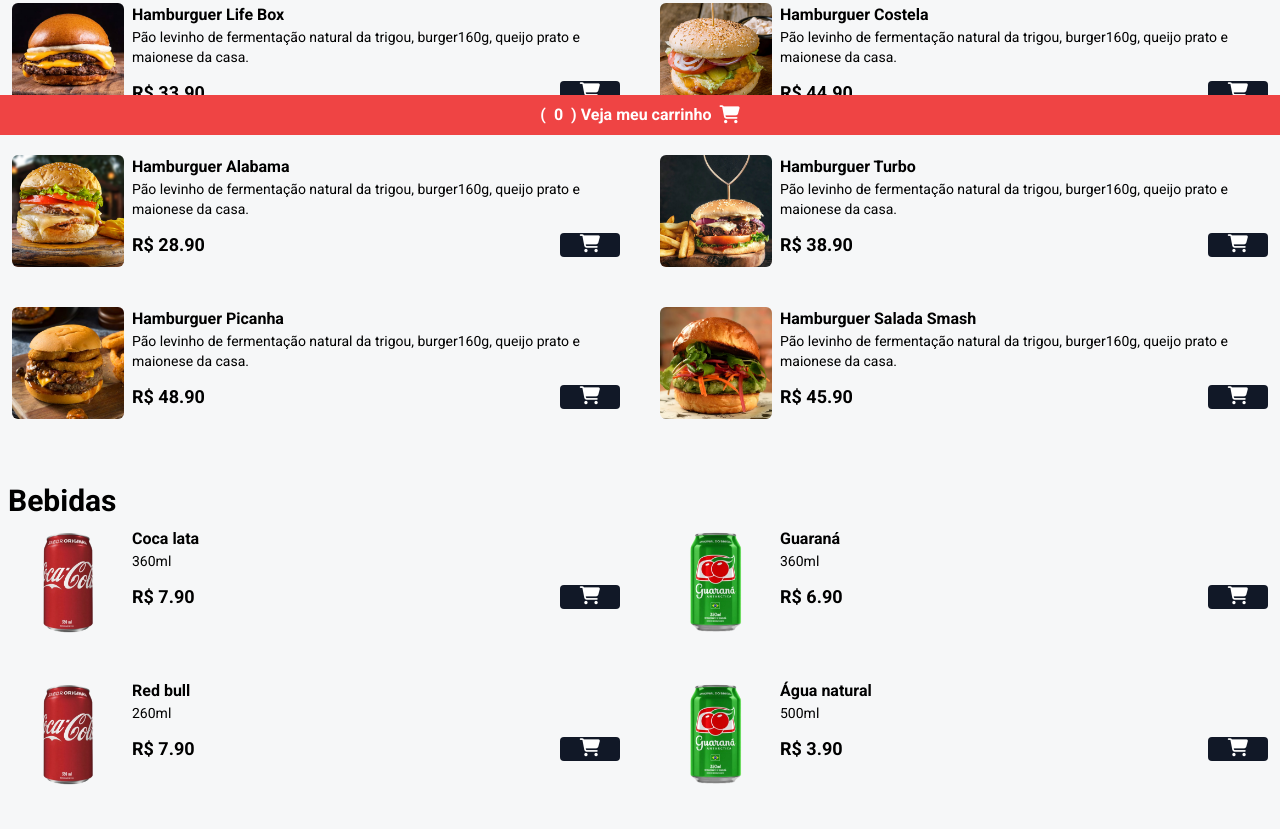
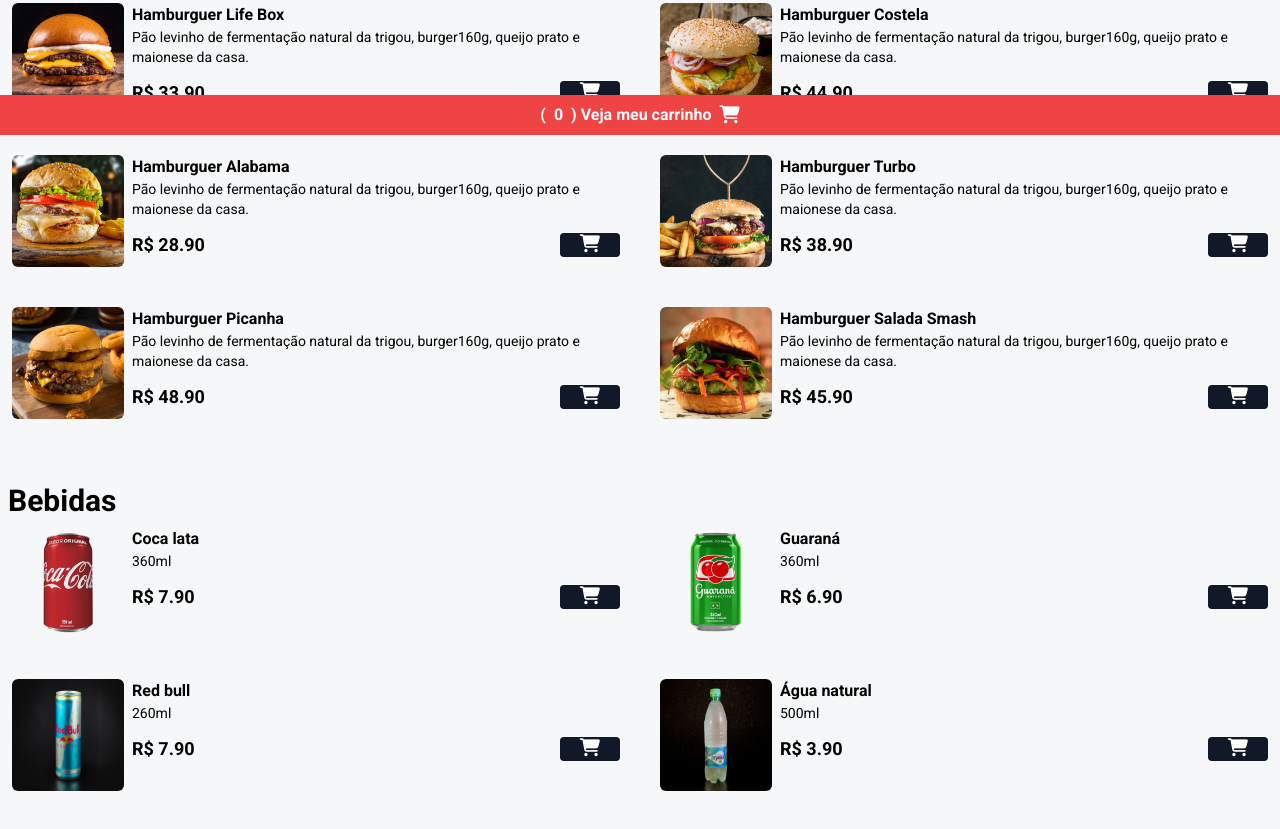
Before and after one commit to BrennoAlenkar/cardapio, a website: page index.html in a window 1280 px wide. Shown: the part 665-1494 px from the top of the page. Drawn offline with nearby package versions, Linux system fonts and the light colour scheme.

Commit message:
Atualizei

```diff
--- a/index.html
+++ b/index.html
@@ -44,7 +44,7 @@
 
             <div class="flex gap-2">
                 <img src="assets/hamb-1.png" alt="Hamburguer Smash"
-                    class="w-28 h-28 rounded-md hover:scale-110 hover:-rotate-2 duration-300">
+                    class="w-28 h-28 rounded-md hover:scale-110 hover:-rotate-2 duration-300 cursor-pointer">
                 <div>
                     <p class="font-bold">Hamburguer Smash</p>
                     <p class="text-sm">Pão levinho de fermentação natural da trigou, burger160g, queijo prato e maionese
@@ -240,7 +240,7 @@
             </div>
 
             <div class="flex gap-2 w-full">
-                <img src="assets/refri-1.png" alt="Red bull"
+                <img src="assets/img-reb-bull.jpg" alt="Red bull"
                     class="w-28 h-28 rounded-md hover:scale-110 hover:-rotate-2 duration-300">
                 <div class="w-full">
                     <p class="font-bold">Red bull</p>
@@ -256,7 +256,7 @@
             </div>
 
             <div class="flex gap-2 w-full">
-                <img src="assets/refri-2.png" alt="Água natural"
+                <img src="assets/img-agua.jpg" alt="Água natural"
                     class="w-28 h-28 rounded-md hover:scale-110 hover:-rotate-2 duration-300">
                 <div class="w-full">
                     <p class="font-bold">Água natural</p>
```
Also changed, not shown: assets/img-agua.jpg (added), assets/img-reb-bull.jpg (added), styles/output.css.
